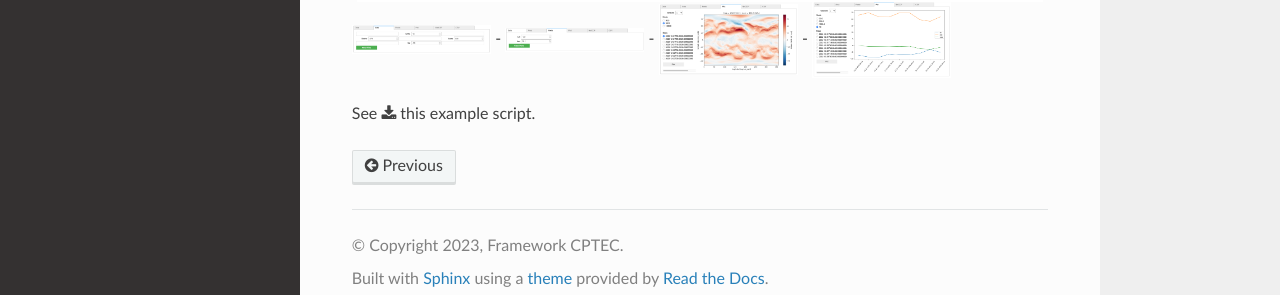
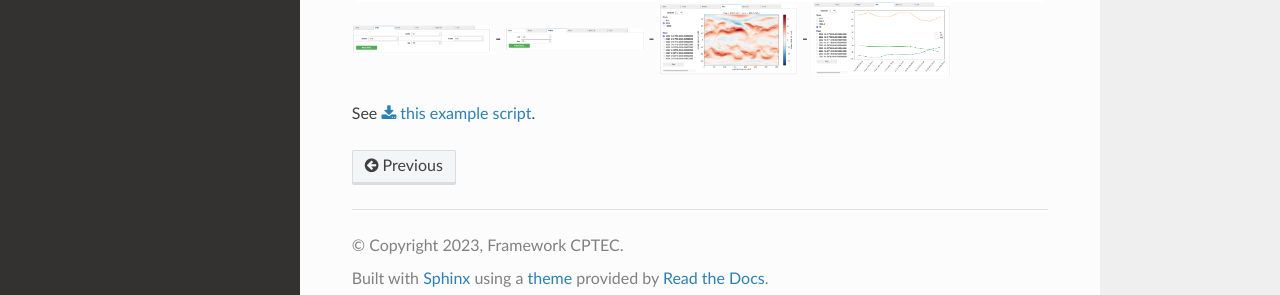
Before and after one commit to framework-CPTEC/tutorial-cptec-model, a Sphinx documentation site: the page built from docs/source/example.rst, in a window 1280 px wide and 1196 px high. Shown: the part 882-1177 px from the top of the window. Built offline with Sphinx 7.4.7 and the Read the Docs theme 2.0.0, drawn with Linux system fonts in a browser that asks for light colours.

Commit message:
Update example.rst

```diff
--- a/docs/source/example.rst
+++ b/docs/source/example.rst
@@ -37,4 +37,4 @@
 |pic1| - |pic2| - |pic3| - |pic4|
 
 
-See :download:`this example script <../example.py>`.
+See :download:`this example script <plot_ponto.png>`.
```
